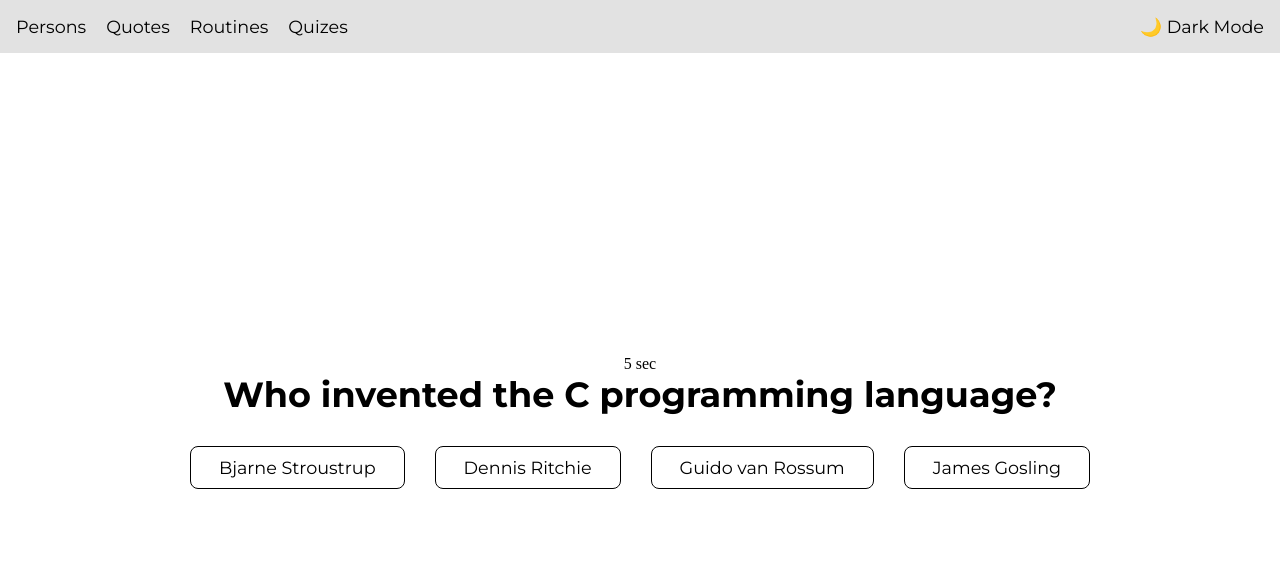
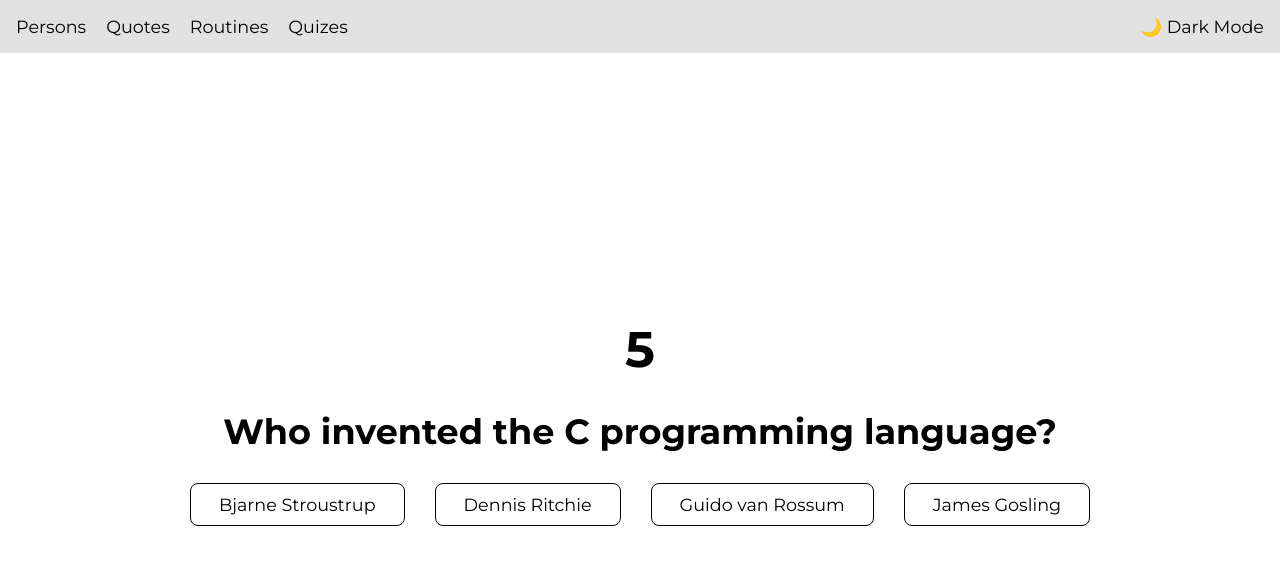
Before and after one commit to Mustafaali82/techgems, a React (Create React App) app: page /quiz in a window 1280 px wide. Shown: the top 564 px of the page. Built offline with nearby package versions, Linux system fonts and the light colour scheme; a web font is replaced by a local one.

Commit message:
File Updated

```diff
--- a/src/components/Quiz.js
+++ b/src/components/Quiz.js
@@ -94,7 +94,7 @@ const Quiz = () => {
         </div>
       ) : (
         <div className="question-container">
-          <div className="timer">{timeLeft} sec</div>
+          <div className="question-timer">{timeLeft}</div>
           <h3 className="question">
             {shuffledQuestions[currentQuestion]?.question}
           </h3>
--- a/src/styles/global.css
+++ b/src/styles/global.css
@@ -132,6 +132,14 @@ body {
     background-color: #333333;
     border: 1px;
 }
+
+.dark-mode .result-container button {
+    background-color: #181818;
+    border: 2px solid;
+    color: white;
+}
+
+
 
 /* Navbar Styles */
 
@@ -598,6 +606,10 @@ body {
     min-height: 92.3vh;
 }
 
+.question-container{
+
+}
+
 .question {
     font-size: 35px;
     font-family: "Montserrat", serif;
@@ -634,7 +646,7 @@ body {
     color: white;
 }
 
-.result-container button{
+.result-container button {
     font-size: 20px;
     padding: 10px 30px;
     border-radius: 8px;
@@ -645,18 +657,18 @@ body {
     font-family: "Montserrat", serif;
 }
 
-.result-container button:hover{
+.result-container button:hover {
     background-color: #181818;
     border: 2px solid #181818;
     color: white;
 }
 
-.dark-mode .result-container button {
-    background-color: #181818;
-    border: 2px solid;
-    color: white;
+.question-timer{
+    font-size: 50px;
+    font-family: "Montserrat", serif;
+    font-weight: bold;
+    padding-bottom: 30px;
 }
-
 
 /* Responsive */
 
@@ -700,9 +712,11 @@ body {
         margin: 50px 0 0;
         padding: 20px;
     }
+
     .quotes_button {
         font-size: 1rem;
     }
+
     .routine_top h2 {
         font-size: 17px;
     }
@@ -747,7 +761,7 @@ body {
         padding: 25px;
     }
 
-    .home-container{
+    .home-container {
         padding: 25px;
     }
 
@@ -769,7 +783,7 @@ body {
         font-size: 1rem;
     }
 
-    .theme-toggle{
+    .theme-toggle {
         font-size: 0.7rem;
     }
 
```
